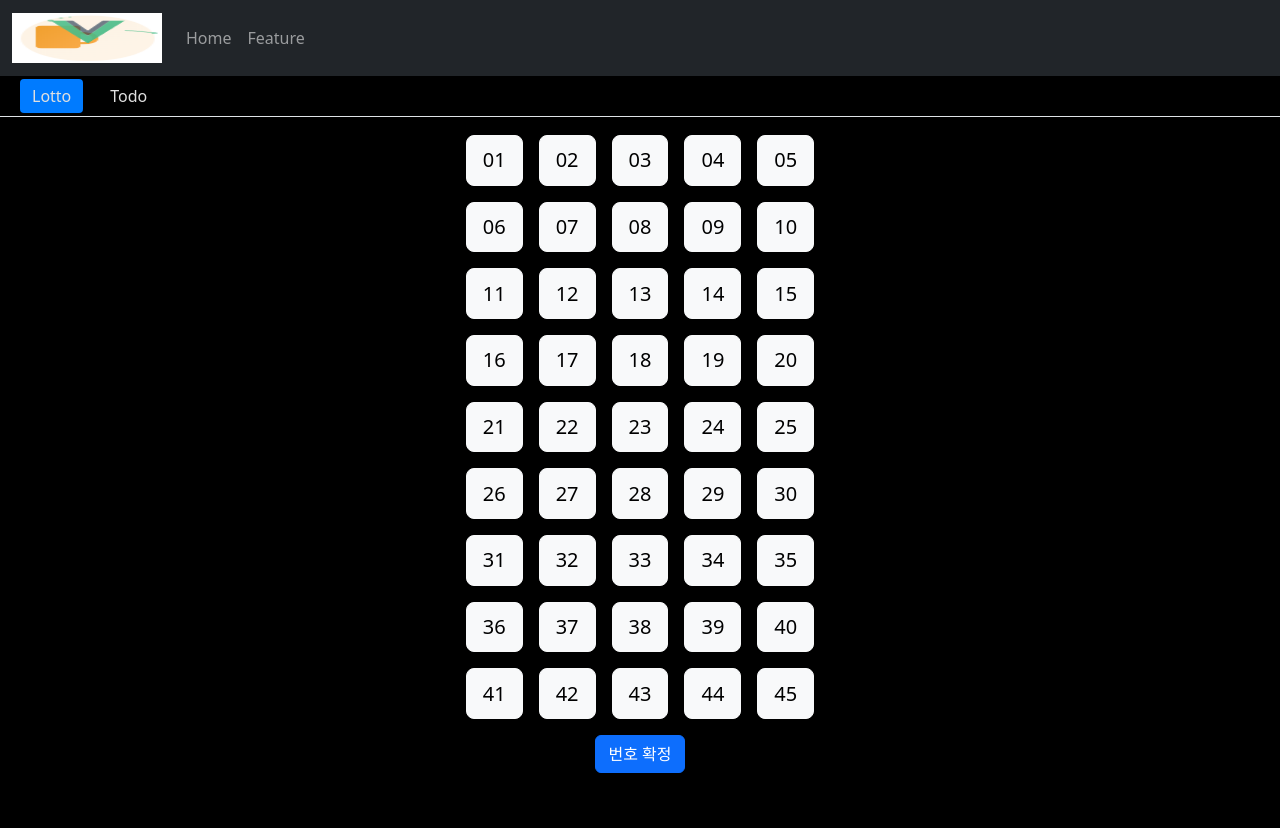
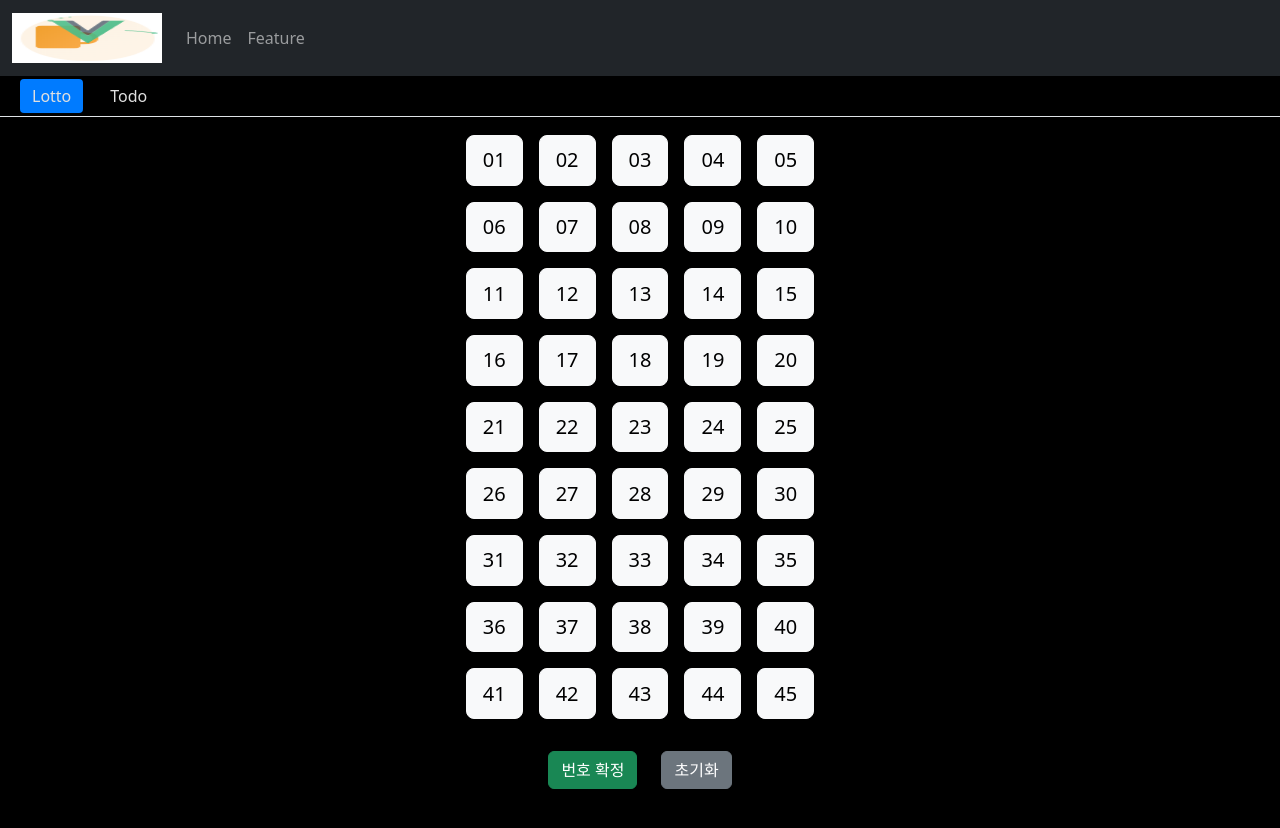
Before and after one commit to calmnature/javue, a Vue app in the folder frontend/: page /feature/lotto in a window 1280 px wide. Shown: the top 828 px of the page. Built offline with nearby package versions, Linux system fonts and the light colour scheme.

Commit message:
feat/front : Axios response 바인딩 및 기능 완성

```diff
--- a/frontend/src/store/store.js
+++ b/frontend/src/store/store.js
@@ -21,8 +21,8 @@ const store = createStore({
                 selectLotto,
                 {headers : {'Content-Type' : 'application/json'}})
                 .then(response => {
-                    alert('ajax 성공');
-                    console.log(response);
+                    let numbers = response.data;
+                    context.state.resultNumbers = numbers.sort((n1,n2) => n1 - n2);
                 })
                 .catch(error => {
                     alert('로또 번호 요청 중 에러 발생');
--- a/frontend/src/views/Lotto.vue
+++ b/frontend/src/views/Lotto.vue
@@ -13,13 +13,19 @@
   <div class="center-box mt-2" v-if="maxLotto" style="color: hotpink; font-weight: bold;">
     <span>로또 번호는 최대 6개입니다.</span>
   </div>
-  <div class="center-box mt-2">
-    <button class="btn btn-primary" @click="submitSelectNumbers(selected)">번호 확정</button>
+  <div class="center-box mt-4">
+    <button class="btn btn-success me-4" @click="submitSelectNumbers(selected)">번호 확정</button>
+    <button class="btn btn-secondary" @click="clearAll()">초기화</button>
+  </div>
+  <div class="center-box mt-3">
+    <button
+        class="btn btn-danger m-2 res-btn"
+        v-for="(number, i) in lottoNumbers" :key="i">{{number}}</button>
   </div>
 </template>
 
 <script>
-import {mapActions, mapMutations} from "vuex";
+import {mapActions, mapMutations, mapState} from "vuex"
 
 export default {
   name: "Lotto",
@@ -41,8 +47,17 @@ export default {
       }
       this.maxLotto = this.selected.length > 5;
     },
+    clearAll() {
+      this.clearResultNumbers();
+      this.selected = [];
+    },
     ...mapMutations(['clearResultNumbers']),
     ...mapActions(['submitSelectNumbers']),
+  },
+  computed: {
+    ...mapState({
+      lottoNumbers : state => state.resultNumbers,
+    }),
   }
 }
 </script>
@@ -73,4 +88,10 @@ button.active {
   width: 50%;
   text-align: center;
 }
+
+.res-btn {
+  width: 50px;
+  height : 50px;
+  border-radius: 50%;
+}
 </style>
```
